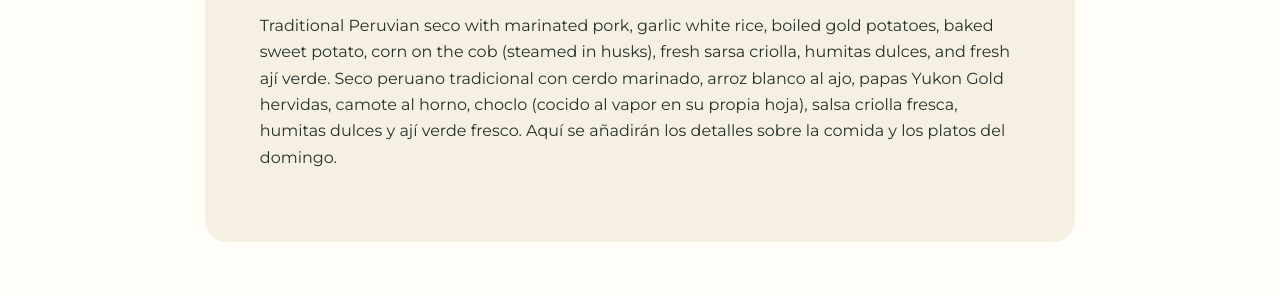
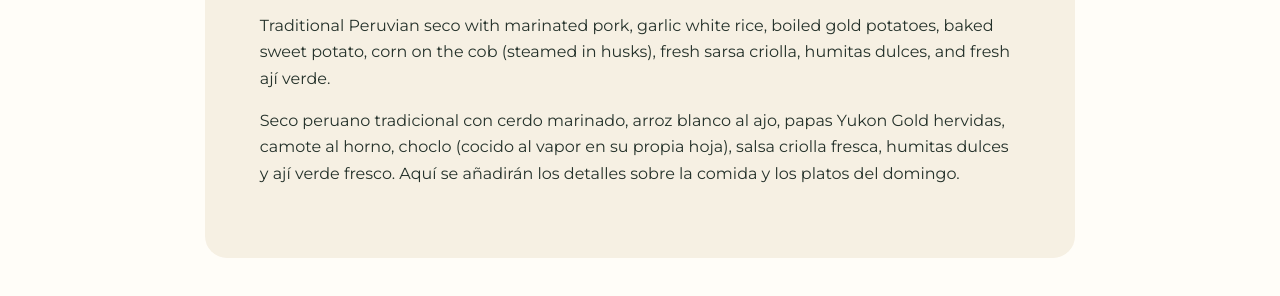
Before and after one commit to falcondeveloper/verapachamanca, a plain HTML site: page menu.html in a window 1280 px wide. Shown: the part 750-1046 px from the top of the page. Drawn offline with nearby package versions, Linux system fonts and the light colour scheme.

Commit message:
Update menu.html

```diff
--- a/menu.html
+++ b/menu.html
@@ -84,10 +84,10 @@
       <div class="upload-callout">
         <div>
           <h2>Seco de Cerdo</h2>
-          <p>Traditional Peruvian seco with marinated pork, garlic white rice, boiled gold potatoes, baked sweet potato, corn on the cob (steamed in husks), fresh sarsa criolla, humitas dulces, and fresh ají verde.
+          <p>Traditional Peruvian seco with marinated pork, garlic white rice, boiled gold potatoes, baked sweet potato, corn on the cob (steamed in husks), fresh sarsa criolla, humitas dulces, and fresh ají verde.</p>
 
-            Seco peruano tradicional con cerdo marinado, arroz blanco al ajo, papas Yukon Gold hervidas, camote al horno, choclo (cocido al vapor en su propia hoja), salsa criolla fresca, humitas dulces y ají verde fresco. Aquí se añadirán los detalles sobre la comida y los platos del domingo.</p>
-
+          <p>Seco peruano tradicional con cerdo marinado, arroz blanco al ajo, papas Yukon Gold hervidas, camote al horno, choclo (cocido al vapor en su propia hoja), salsa criolla fresca, humitas dulces y ají verde fresco. Aquí se añadirán los detalles sobre la comida y los platos del domingo.</p>
+       </p>
         </div>
       </div>
 
```
